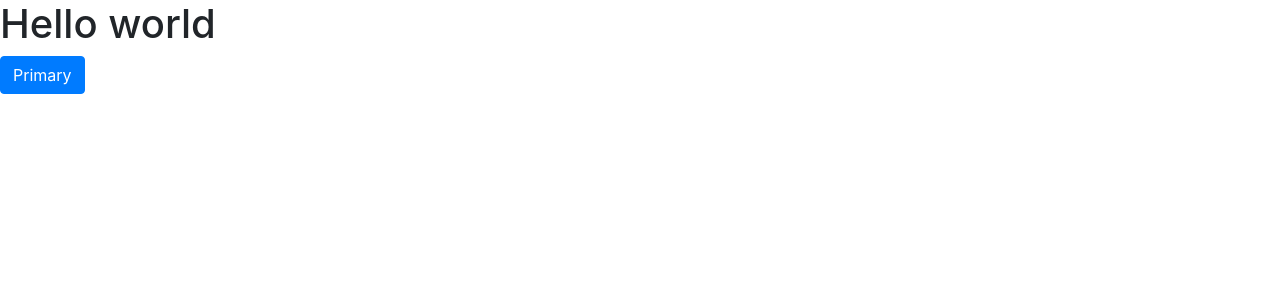
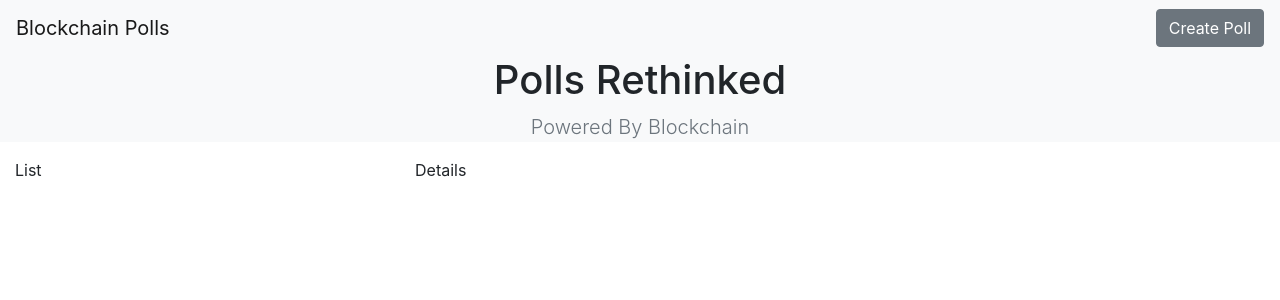
Before and after one commit to nal95/Angular_eth, an Angular app in the folder blockchain-poll/: page / in a window 1280 px wide. Shown: the top 300 px of the page. Built offline with nearby package versions, Linux system fonts and the light colour scheme.

Commit message:
website mockup

```diff
--- a/blockchain-poll/src/app/app.component.html
+++ b/blockchain-poll/src/app/app.component.html
@@ -1,2 +1,20 @@
-<h1>Hello world</h1>
-<button type="button" class="btn btn-primary">Primary</button>
+<nav class="navbar navbar-light bg-light">
+  <a class="navbar-brand mr-auto" href="#"> Blockchain Polls</a>
+  <button type="button" class="btn btn-secondary">Create Poll</button>
+</nav>
+
+<section class="jumportron bg-light text-center">
+  <h1>Polls Rethinked</h1>
+  <p class="lead text-muted">
+    Powered By Blockchain
+  </p>
+</section>
+
+<div class="d-flex">
+<div class="container poll-list">
+  List
+</div>
+<div class="container poll-detail">
+  Details
+</div>
+</div>
--- a/blockchain-poll/src/app/app.component.scss
+++ b/blockchain-poll/src/app/app.component.scss
@@ -0,0 +1,3 @@
+.poll-list {
+  max-width: 400px;
+}
--- a/blockchain-poll/src/index.html
+++ b/blockchain-poll/src/index.html
@@ -9,7 +9,7 @@
   <link rel="stylesheet" href="https://cdn.jsdelivr.net/npm/bootstrap@4.5.3/dist/css/bootstrap.min.css" integrity="sha384-TX8t27EcRE3e/ihU7zmQxVncDAy5uIKz4rEkgIXeMed4M0jlfIDPvg6uqKI2xXr2" crossorigin="anonymous">
   <script src="https://cdn.jsdelivr.net/npm/bootstrap@4.5.3/dist/js/bootstrap.bundle.min.js" integrity="sha384-ho+j7jyWK8fNQe+A12Hb8AhRq26LrZ/JpcUGGOn+Y7RsweNrtN/tE3MoK7ZeZDyx" crossorigin="anonymous"></script>
 </head>
-<body>
+<body class="bg-ligth">
   <app-root></app-root>
 </body>
 </html>
```
Also changed, not shown: blockchain-poll/src/app/types.ts (added, +12 -0 lines).
